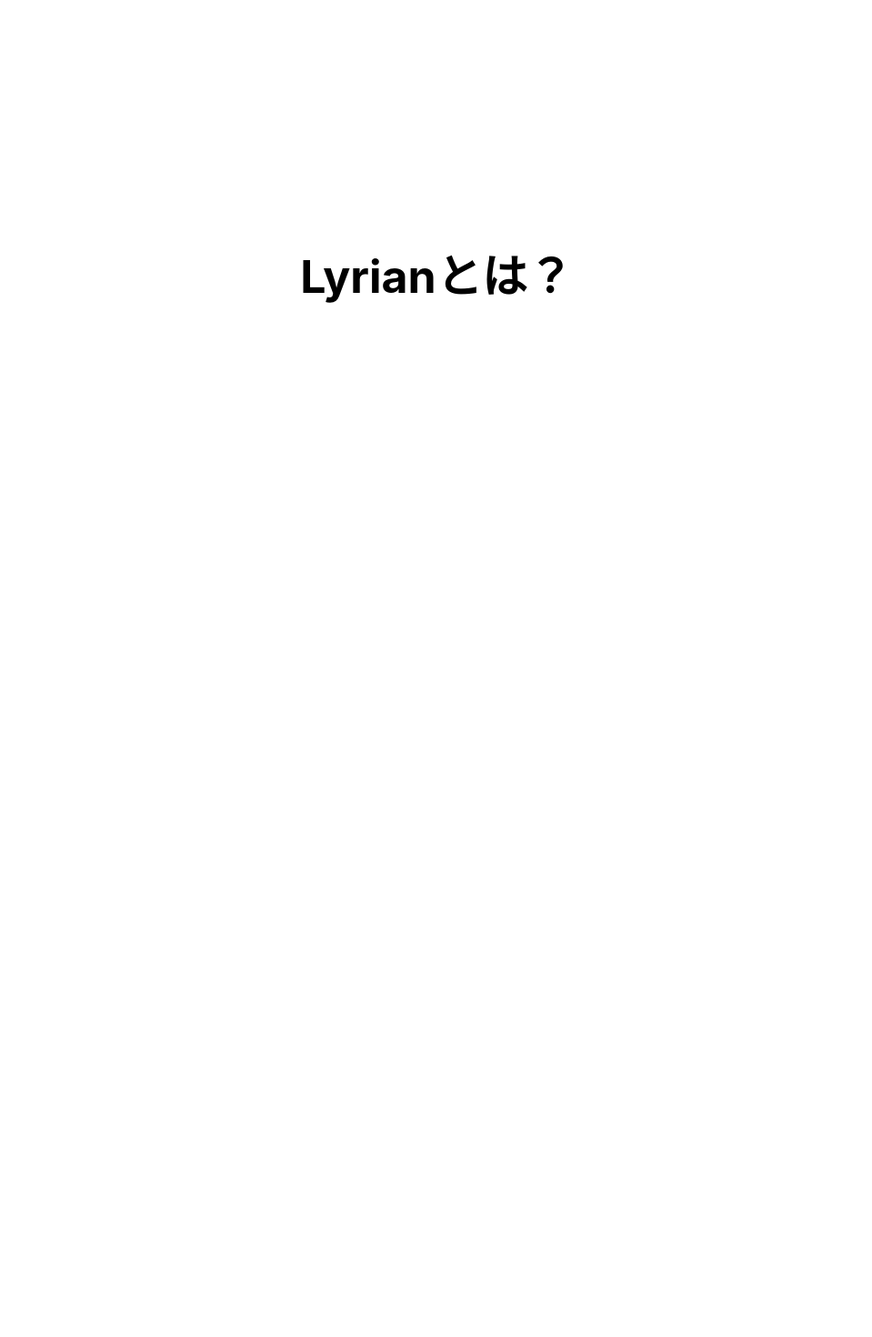
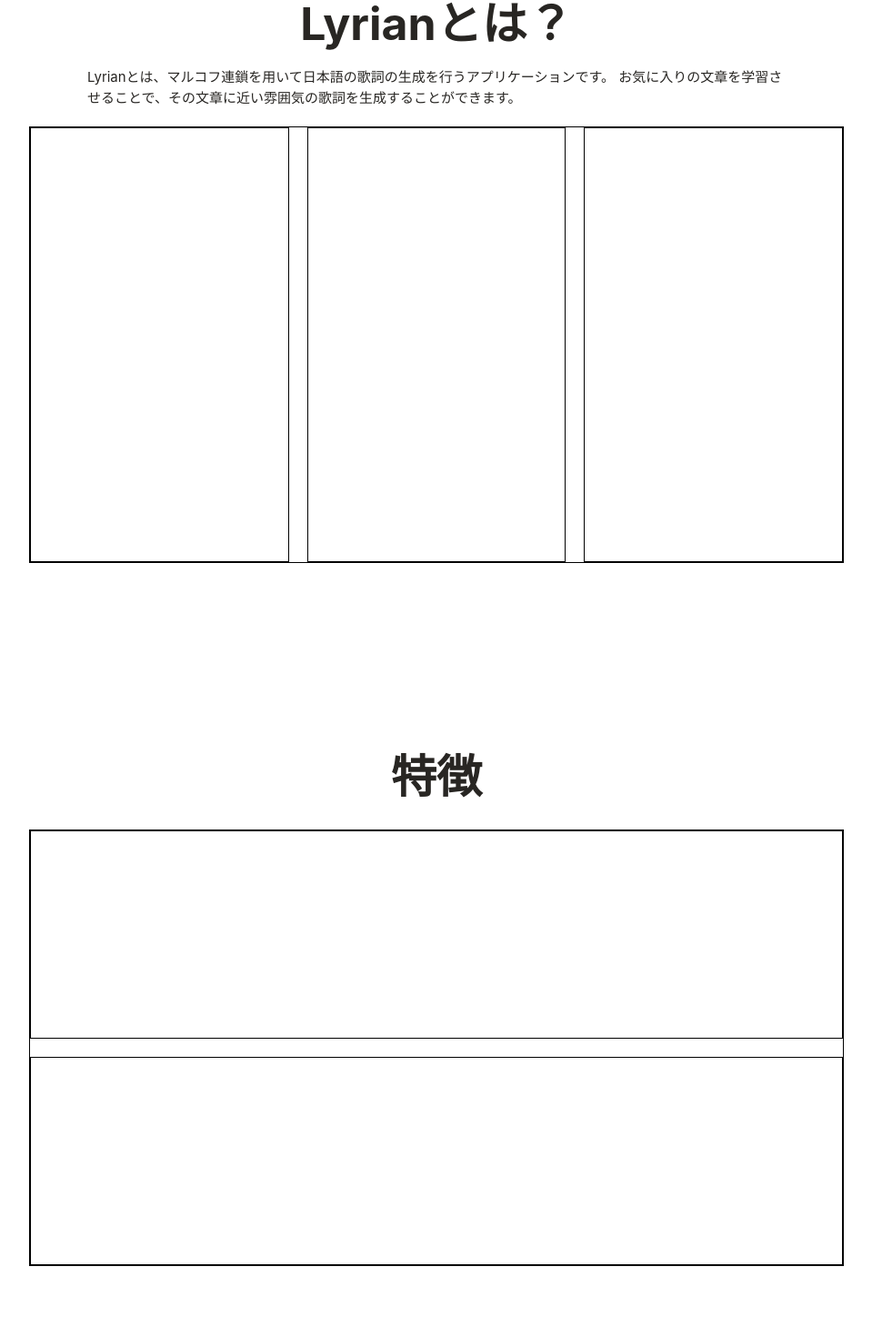
Before and after one commit to lyrian-app/lyrian_web, a React (Create React App) app in the folder frontend/: page / in a window 1280 px wide. Shown: the part 896-2366 px from the top of the page at 91% size, without its empty margins (160-1119 px from the left). Before the commit the page ends 1600 px from the top, so only its background shows below. Built offline with nearby package versions, Linux system fonts and the light colour scheme.

Commit message:
Create rough layout

```diff
--- a/frontend/src/components/page/lp/index.tsx
+++ b/frontend/src/components/page/lp/index.tsx
@@ -1,6 +1,6 @@
 import React from "react";
 
-import { RectBtn, ScrollBtn } from "../../ui/buttons";
+import { RectBtn, ScrollBtn, IconBtn } from "../../ui/buttons";
 import { H1, H2 } from "../../ui/text";
 import style from "./style.module.scss";
 
@@ -20,28 +20,61 @@
 
       <div className={style.whatIs} ref={whatIsRef}>
         <H2>Lyrianとは？</H2>
-        <div className="description"></div>
-        <div className="l-feature">
-          <div className="feat box"></div>
-          <div className="feat box"></div>
+        <p className={style.description}>
+          Lyrianとは、マルコフ連鎖を用いて日本語の歌詞の生成を行うアプリケーションです。
+          お気に入りの文章を学習させることで、その文章に近い雰囲気の歌詞を生成することができます。
+        </p>
+        <div className={style.usageBox}>
+          <div className={style.usageItem}></div>
+          <div className={style.usageItem}></div>
+          <div className={style.usageItem}></div>
         </div>
       </div>
-      <div className="l-usage">
-        <div className="usage box"></div>
-        <div className="usage box"></div>
-        <div className="usage box"></div>
+
+      <div className={style.feature}>
+        <H2>特徴</H2>
+        <div className={style.featBox}>
+          <div className={style.featItem}></div>
+          <div className={style.featItem}></div>
+        </div>
       </div>
-      <div className="l-bottom">
-        <div className="phrase"></div>
-        <div className="start_btn"></div> {/* TODO: Create btn ui component */}
+
+      <div className={style.bottom}>
+        <H2>さあ、はじめよう。</H2>
+        <div className={style.startBtn}>
+          <RectBtn value="はじめる" size="large" />
+        </div>
       </div>
-      <footer className="l-footer">
-        <div className="l-icon_btn">
-          <div className="btn icon"></div>
-          <div className="btn icon"></div>
+
+      <footer className={style.footer}>
+        <div className={style.iconBtns}>
+          <IconBtn iconName="icon-twitter" size="large" />
+          <IconBtn iconName="icon-github-circled" size="large" />
         </div>
-        <div className="links"></div>
-        <div className="copyright"></div>
+        <div className={style.links}>
+          <a href="#" className={style.link}>
+            ドキュメント
+          </a>
+          <span className={style.bar}>|</span>
+          <a href="#" className={style.link}>
+            Q & A
+          </a>
+          <span className={style.bar}>|</span>
+          <a href="#" className={style.link}>
+            リリースノート
+          </a>
+          <span className={style.bar}>|</span>
+          <a href="#" className={style.link}>
+            お問い合わせ
+          </a>
+          <span className={style.bar}>|</span>
+          <a href="#" className={style.link}>
+            利用規約
+          </a>
+        </div>
+        <p className={style.copyright}>
+          Copyright © 2021 Ichi Hazuki and the Lyrian Project contributors.
+        </p>
       </footer>
     </div>
   );
--- a/frontend/src/components/page/lp/style.module.scss
+++ b/frontend/src/components/page/lp/style.module.scss
@@ -1,6 +1,9 @@
 @import "../../../assets/scss/var";
 
-.top {
+.top,
+.whatIs,
+.feature,
+.bottom {
   position: relative;
   display: flex;
   align-items: center;
@@ -8,23 +11,104 @@
   flex-direction: column;
   width: 100%;
   height: 100vh;
+  color: $black;
+}
 
-  & .description {
+.top {
+  .description {
     font-size: $font-m;
     margin-bottom: $font-m;
   }
 
-  & .scrollBtn {
+  .scrollBtn {
     position: absolute;
     bottom: 15%;
   }
 }
 
 .whatIs {
+  .description {
+    width: 60%;
+    margin-top: 1rem;
+    font-size: $font-s;
+  }
+
+  .usageBox {
+    display: grid;
+    grid-template-columns: 1fr 1fr 1fr;
+    gap: 2rem;
+    width: 70%;
+    height: 60%;
+    margin-top: $font-m;
+    border: 1px solid #000;
+
+    .usageItem {
+      width: 100%;
+      height: 100%;
+      border: 1px solid #000;
+    }
+  }
+}
+
+.feature {
+  .featBox {
+    display: grid;
+    grid-template-rows: 1fr 1fr;
+    gap: 2rem;
+    width: 70%;
+    height: 60%;
+    margin-top: $font-m;
+    border: 1px solid #000;
+
+    .featItem {
+      width: 100%;
+      height: 100%;
+      border: 1px solid #000;
+    }
+  }
+}
+
+.bottom {
+  .startBtn {
+    margin-top: 1rem;
+  }
+}
+
+.footer {
   display: flex;
   align-items: center;
   justify-content: center;
   flex-direction: column;
   width: 100%;
-  height: 100vh;
+  padding: 2rem 0;
+  color: $white;
+  background-color: $black;
+
+  .iconBtns {
+    display: grid;
+    grid-template-columns: 1fr 1fr;
+    gap: 1rem;
+  }
+
+  .links {
+    font-size: $font-xs;
+    margin: 0.5rem 0 1rem 0;
+
+    .link {
+      transition: 0.1s;
+
+      &:hover {
+        color: $red;
+      }
+    }
+
+    .bar {
+      margin: 0 1rem;
+      user-select: none;
+    }
+  }
+
+  .copyright {
+    font-size: $font-xs;
+  }
 }
```
